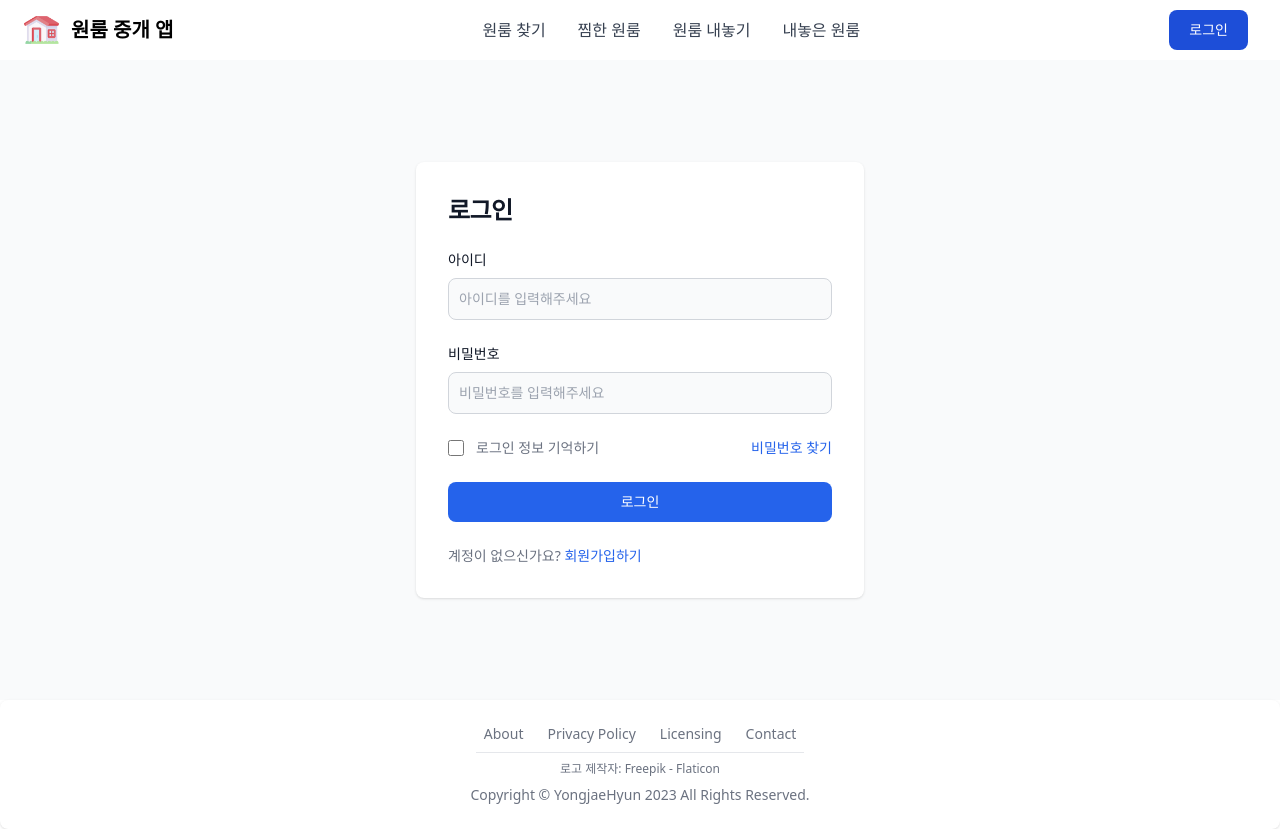
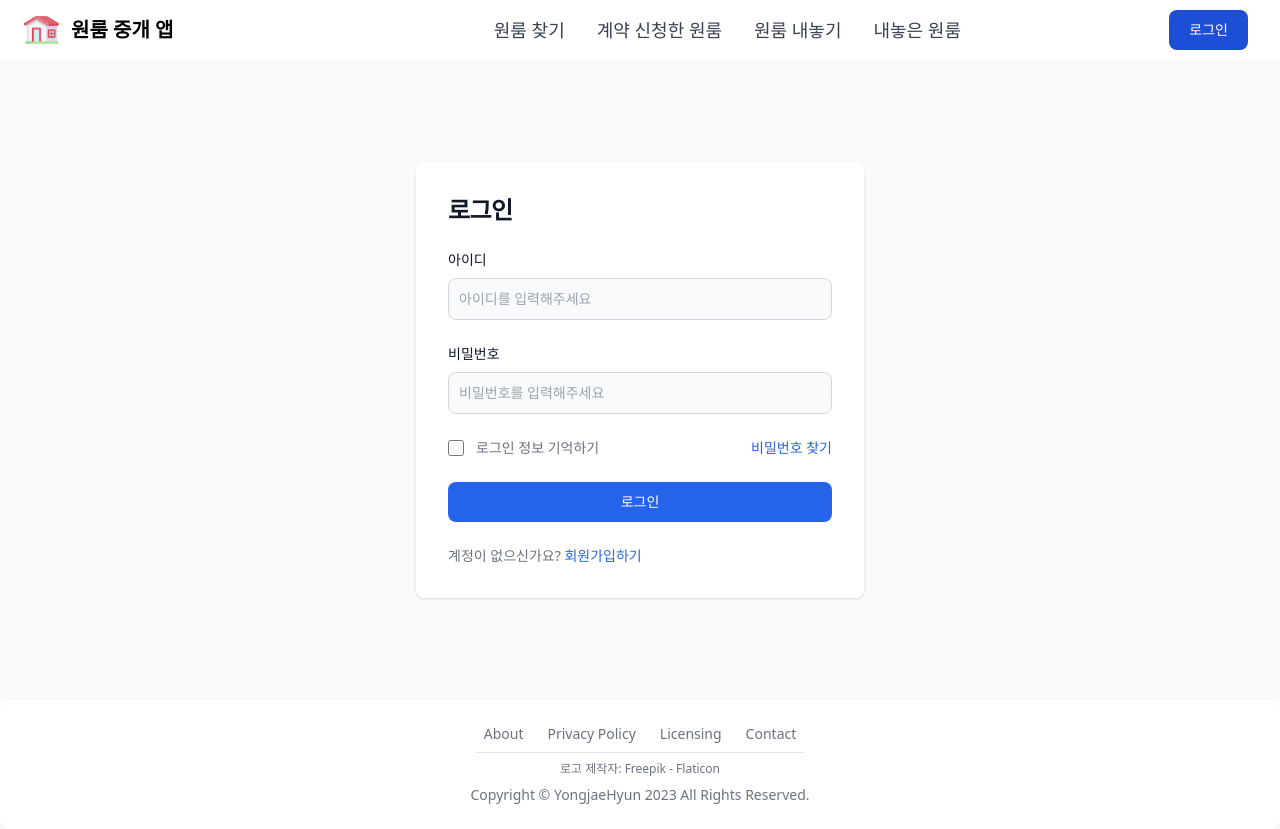
Before and after one commit to YongJaeHyun/room-brokerage-webapp, a Next.js app: page /auth/login in a window 1280 px wide. Built offline with nearby package versions, Linux system fonts and the light colour scheme.

Commit message:
[DEV 22] 임시 로그인 처리 기능 추가, 로그인 했을 때 로그인 버튼 자리에 로그아웃, 찜 목록, 회원정보수정 버튼이 나타남

```diff
--- a/src/components/Header.tsx
+++ b/src/components/Header.tsx
@@ -1,7 +1,26 @@
 import Image from "next/image";
 import Link from "next/link";
+import { useRouter } from "next/router";
+import { useEffect, useState } from "react";
 
 const Header = () => {
+  const router = useRouter();
+  const [isLogined, setIsLogined] = useState(false);
+
+  useEffect(() => {
+    // nextjs는 client-side를 렌더하기 전에 server-side를 렌더링 함.
+    // 따라서 페이지가 로드되고 window 객체가 정의되기 전까지는 localStorage에 접근 불가능.
+    if (typeof window !== "undefined") {
+      const state = JSON.parse(localStorage.getItem("isLogined") || "false");
+      setIsLogined(state);
+    }
+  }, [router.pathname]);
+
+  const handleLogout = () => {
+    localStorage.removeItem("isLogined");
+    setIsLogined(false);
+    router.push("/");
+  };
   return (
     <header>
       <nav className="bg-white border-gray-200 px-4 lg:px-6 py-2.5 dark:bg-gray-800">
@@ -19,12 +38,26 @@ const Header = () => {
             </span>
           </Link>
           <div className="flex items-center lg:order-2">
+            {isLogined ? (
+              <>
+                <Link href="/wishlist/lessee" className="text-gray-600 text-sm mr-5">찜 목록</Link>
+                <Link href="/auth/user" className="text-gray-600 text-sm mr-5">회원 정보 수정</Link>
+                <button
+                  onClick={handleLogout}
+                  className="text-white bg-red-400 hover:bg-red-500 focus:ring-4 focus:ring-primary-300 font-medium rounded-lg text-sm px-4 lg:px-5 py-1.5 lg:py-2 mr-2 dark:bg-primary-600 dark:hover:bg-primary-700 focus:outline-none dark:focus:ring-primary-800"
+                >
+                  로그아웃
+                </button>
+              </>
+            ) : (
               <Link
                 href="/auth/login"
                 className="text-white bg-primary-700 hover:bg-primary-800 focus:ring-4 focus:ring-primary-300 font-medium rounded-lg text-sm px-4 lg:px-5 py-2 lg:py-2.5 mr-2 dark:bg-primary-600 dark:hover:bg-primary-700 focus:outline-none dark:focus:ring-primary-800"
               >
                 로그인
               </Link>
+            )}
+
             <button
               data-collapse-toggle="mobile-menu-2"
               type="button"
@@ -63,11 +96,11 @@ const Header = () => {
             className="hidden justify-between items-center w-full lg:flex lg:w-auto lg:order-1 "
             id="mobile-menu-2"
           >
-            <ul className="flex flex-col mt-4 font-medium lg:flex-row lg:space-x-8 lg:mt-0">
+            <ul className="flex flex-col mt-4 ml-28 font-medium lg:flex-row lg:space-x-8 lg:mt-0">
               <li>
                 <Link
                   href="/board"
-                  className="block py-2 pr-4 pl-3 text-gray-700 hover:text-white hover:bg-primary-700 lg:hover:bg-transparent lg:border-0 lg:hover:text-primary-700 lg:p-0 dark:text-gray-400 lg:dark:hover:text-white dark:hover:bg-gray-700 dark:hover:text-white lg:dark:hover:bg-transparent dark:border-gray-700"
+                  className="block text-lg py-2 pr-4 pl-3 text-gray-700 hover:text-white hover:bg-primary-700 lg:hover:bg-transparent lg:border-0 lg:hover:text-primary-700 lg:p-0 dark:text-gray-400 lg:dark:hover:text-white dark:hover:bg-gray-700 dark:hover:text-white lg:dark:hover:bg-transparent dark:border-gray-700"
                   aria-current="page"
                 >
                   원룸 찾기
@@ -75,16 +108,16 @@ const Header = () => {
               </li>
               <li>
                 <Link
-                  href="/wishlist/lessee"
-                  className="block py-2 pr-4 pl-3 text-gray-700 border-b border-gray-100 hover:text-white hover:bg-primary-700 lg:hover:bg-transparent lg:border-0 lg:hover:text-primary-700 lg:p-0 dark:text-gray-400 lg:dark:hover:text-white dark:hover:bg-gray-700 dark:hover:text-white lg:dark:hover:bg-transparent dark:border-gray-700"
+                  href="/contract"
+                  className="block text-lg py-2 pr-4 pl-3 text-gray-700 border-b border-gray-100 hover:text-white hover:bg-primary-700 lg:hover:bg-transparent lg:border-0 lg:hover:text-primary-700 lg:p-0 dark:text-gray-400 lg:dark:hover:text-white dark:hover:bg-gray-700 dark:hover:text-white lg:dark:hover:bg-transparent dark:border-gray-700"
                 >
-                  찜한 원룸
+                  계약 신청한 원룸
                 </Link>
               </li>
               <li>
                 <Link
                   href="/board/write"
-                  className="block py-2 pr-4 pl-3 text-gray-700 border-b border-gray-100 hover:text-white hover:bg-primary-700 lg:hover:bg-transparent lg:border-0 lg:hover:text-primary-700 lg:p-0 dark:text-gray-400 lg:dark:hover:text-white dark:hover:bg-gray-700 dark:hover:text-white lg:dark:hover:bg-transparent dark:border-gray-700"
+                  className="block text-lg py-2 pr-4 pl-3 text-gray-700 border-b border-gray-100 hover:text-white hover:bg-primary-700 lg:hover:bg-transparent lg:border-0 lg:hover:text-primary-700 lg:p-0 dark:text-gray-400 lg:dark:hover:text-white dark:hover:bg-gray-700 dark:hover:text-white lg:dark:hover:bg-transparent dark:border-gray-700"
                 >
                   원룸 내놓기
                 </Link>
@@ -92,8 +125,8 @@ const Header = () => {
 
               <li>
                 <Link
-                  href="/board/landlord"
-                  className="block py-2 pr-4 pl-3 text-gray-700 border-b border-gray-100 hover:text-white hover:bg-primary-700 lg:hover:bg-transparent lg:border-0 lg:hover:text-primary-700 lg:p-0 dark:text-gray-400 lg:dark:hover:text-white dark:hover:bg-gray-700 dark:hover:text-white lg:dark:hover:bg-transparent dark:border-gray-700"
+                  href="/landlord"
+                  className="block text-lg py-2 pr-10 pl-3 text-gray-700 border-b border-gray-100 hover:text-white hover:bg-primary-700 lg:hover:bg-transparent lg:border-0 lg:hover:text-primary-700 lg:p-0 dark:text-gray-400 lg:dark:hover:text-white dark:hover:bg-gray-700 dark:hover:text-white lg:dark:hover:bg-transparent dark:border-gray-700"
                 >
                   내놓은 원룸
                 </Link>
--- a/src/pages/auth/login.tsx
+++ b/src/pages/auth/login.tsx
@@ -3,14 +3,18 @@ import Title from "@/components/auth/Title";
 import CheckBox from "@/components/auth/CheckBox";
 import Input from "@/components/auth/Input";
 import Link from "next/link";
+import { useRouter } from "next/router";
 
 export default function login() {
+  const router = useRouter();
   const handleSubmit = (e: React.FormEvent<HTMLFormElement>) => {
     e.preventDefault();
     const data = new FormData(e.currentTarget);
     const id = data.get("id");
     const password = data.get("password");
     console.log(id, password);
+    localStorage.setItem("isLogined", "true");
+    router.push("/");
   };
 
   return (
```
Lines whose indentation alone changed are shown as unchanged.
